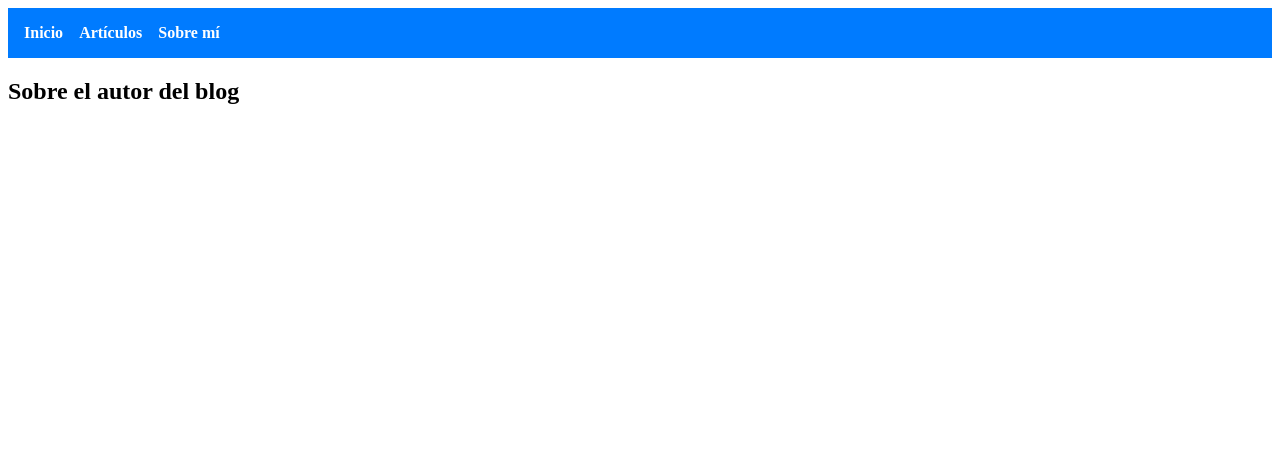
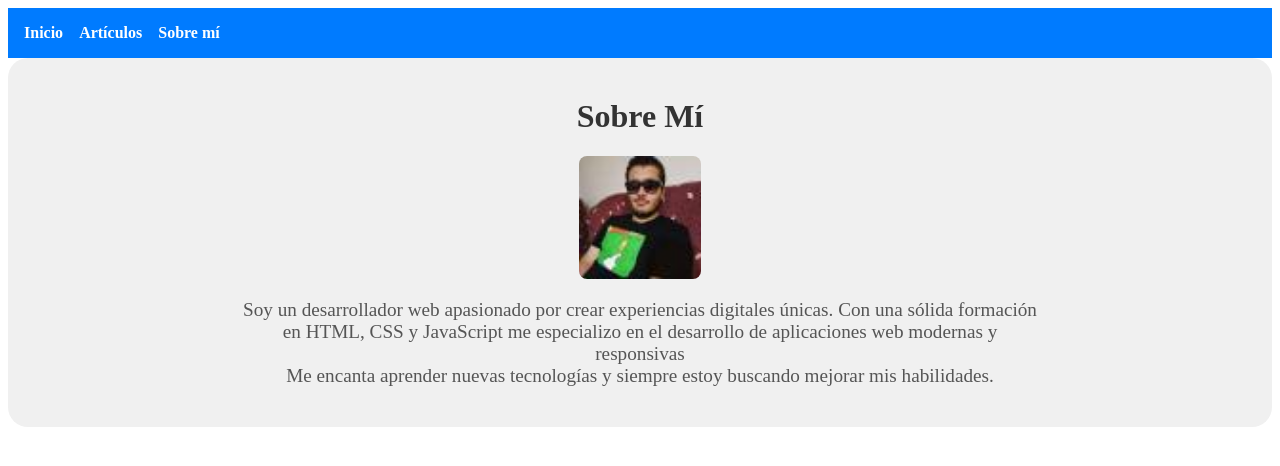
Before and after one commit to cobomaster/Blog, a React (Vite) app: page /about in a window 1280 px wide. Shown: the top 466 px of the page. Built offline with nearby package versions, Linux system fonts and the light colour scheme.

Commit message:
Historia 12: Cargar contenido de Inicio y Sobre Mi

```diff
--- /dev/null
+++ b/src/pages/About.css
@@ -0,0 +1,38 @@
+.contenedor{
+    display: flex;
+    flex-direction: column;
+    align-items: center;
+    padding: 20px;
+    border-radius: 20px;
+    background-color: #f0f0f0;
+}
+
+.titulo{
+    font-size: 2rem;
+    color: #333;
+    text-align: center;
+    margin-top: 20px;
+    display: flex;
+    justify-content: center;
+}
+
+.descripcion{
+    font-size: 1.2rem;
+    color: #555;
+    text-align: center;
+    margin: 20px 0;
+    max-width: 800px;
+}
+
+.imagen {
+  width: 10%;
+  height: auto;
+  transition: transform 0.3s ease, opacity 0.3s ease;
+  border-radius: 8px;
+}
+
+.imagen:hover {
+  transform: scale(1.03);
+  opacity: 0.9;
+  cursor: pointer;
+}
--- a/src/pages/About.jsx
+++ b/src/pages/About.jsx
@@ -1,3 +1,17 @@
+import "./About.css";
 export default function About() {
-    return <h2> Sobre el autor del blog </h2>;
+    return (
+        <div className="contenedor">
+            <h1 className="titulo"> Sobre Mí </h1>
+            <img className="imagen" src="/src/assets/Foto.jpeg" alt="Imagen de perfil" />
+            <p className="descripcion">
+                Soy un desarrollador web apasionado por crear experiencias digitales únicas.
+                Con una sólida formación <br/>
+                en HTML, CSS y JavaScript me especializo en el desarrollo
+                de aplicaciones web modernas y responsivas <br/>
+                Me encanta aprender nuevas tecnologías y
+                siempre estoy buscando mejorar mis habilidades.
+            </p>
+            </div>
+    )
 }
--- a/src/pages/Home.css
+++ b/src/pages/Home.css
@@ -3,6 +3,15 @@
   margin: 3rem auto;
   padding: 0 1rem;
   text-align: center;
+}
+
+.home-container{
+  display: flex;
+  flex-direction: column;
+  align-items: center;
+  padding: 20px;
+  border-radius: 20px;
+  background-color: #f0f0f0;
 }
 
 .home h1 {
@@ -11,6 +20,6 @@
 }
 
 .home p {
-  font-size: 1.2rem;
+  font-size: 2rem;
   color: #444;
 }
--- a/src/pages/Home.jsx
+++ b/src/pages/Home.jsx
@@ -2,9 +2,17 @@ import "./Home.css";
 
 export default function Home(){
     return(
-        <div>
-            <h1> Bienvenido a mi Blog </h1>
-            <p> Este es el inicio de mi blog </p>
+        <div className="home">
+            <h1> Guía de supervivencia en el sector Tech </h1>
+            <p> Si quieres saber como puedes sobrevivir ve a Articulos </p>
+            <p> Si quieres un contacto mas rapido y cercano pasate por mis redes: </p>
+                <ul>
+                    <li className="redes">
+                        <a href="https://www.linkedin.com/in/juan-francisco-cobo-salas-a84a92198/" target="_blank" rel="noopener noreferrer">LinkedIn</a>
+                        &nbsp;|&nbsp;
+                        <a href="https://www.instagram.com/cobo_systems/?next=%2F" target="_blank" rel="noopener noreferrer">Instagram</a>
+                    </li>
+                </ul>
         </div>
     );
 }
```
Also changed, not shown: src/assets/Foto.jpeg (added), 1 other file (tests, documents, lock files or other folders).
